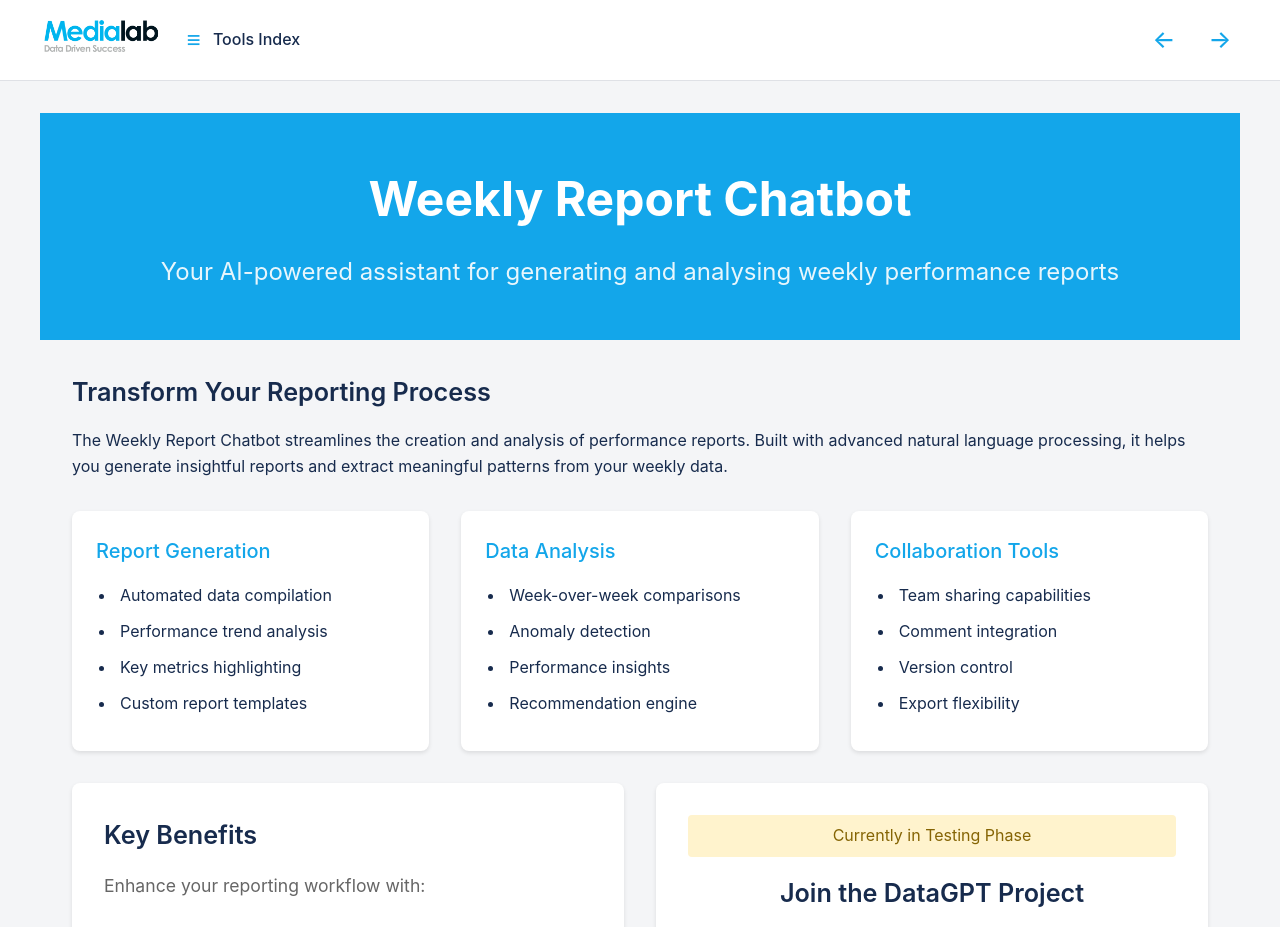
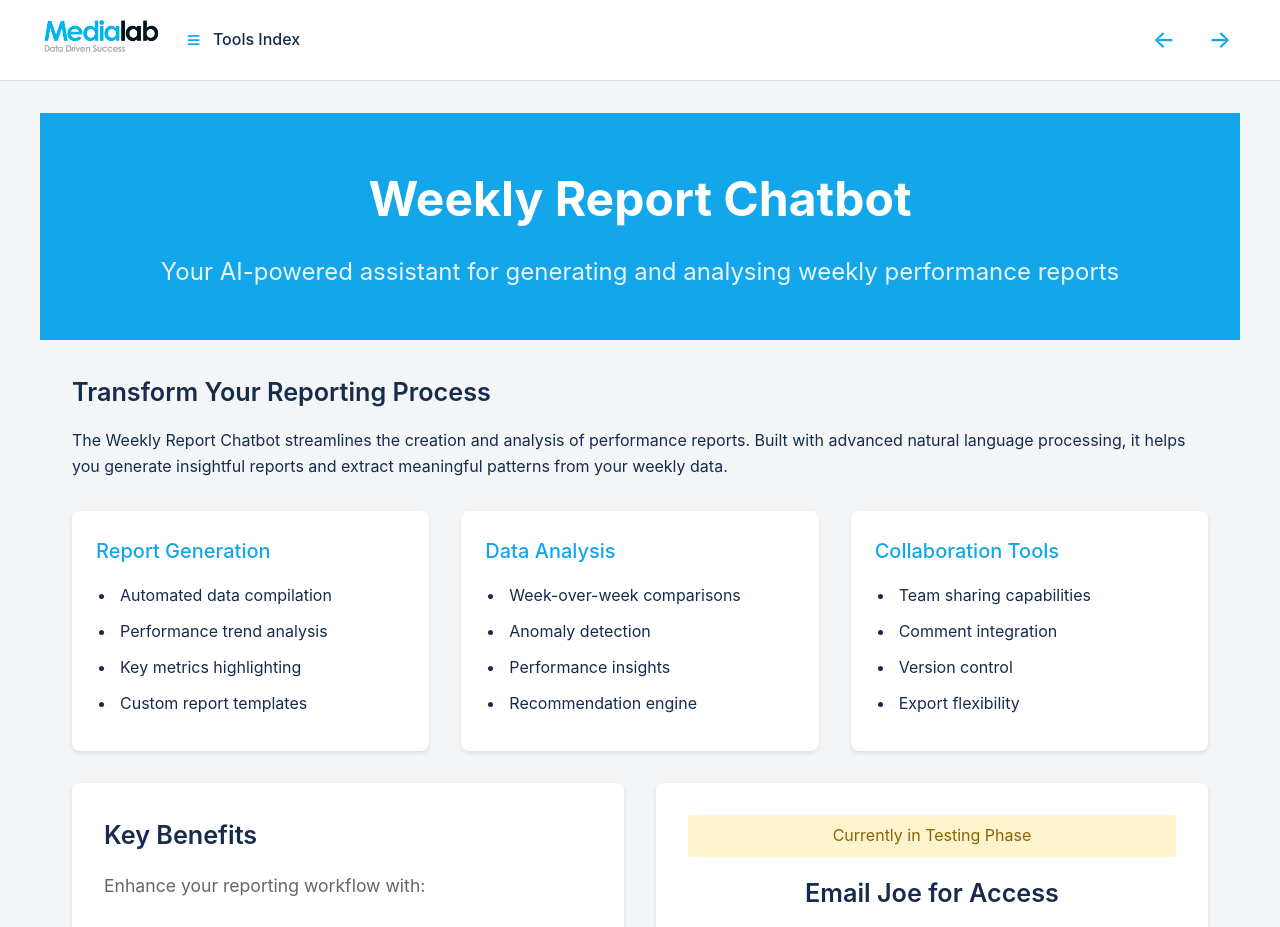
Before and after one commit to jasonlryan/mlbots-v2, a React (Vite) app: page /tools/weekly-report-chatbot in a window 1280 px wide. Shown: the top 927 px of the page. Built offline with nearby package versions, Linux system fonts and the light colour scheme; sample sign-in values are in the browser's storage.

Commit message:
Update WeeklyReportChatbot with more explicit mailto link and subject/body parameters

```diff
--- a/src/pages/tools/WeeklyReportChatbot.tsx
+++ b/src/pages/tools/WeeklyReportChatbot.tsx
@@ -1,5 +1,6 @@
 import { ToolPage } from "../../components/shared/ToolPage";
 
+// URGENT FIX: Force redeployment on Vercel - Updated March 12, 2024
 export function WeeklyReportChatbot() {
   return (
     <ToolPage
@@ -50,10 +51,11 @@ export function WeeklyReportChatbot() {
         ],
       }}
       cta={{
-        title: "Join the DataGPT Project",
-        description: "We're currently testing this tool across Medialab teams",
-        buttonText: "Request Access",
-        buttonLink: "mailto:joe.slade@medialabgroup.co.uk",
+        title: "Email Joe for Access",
+        description: "Click the button below to send an email request",
+        buttonText: "Send Email Request",
+        buttonLink:
+          "mailto:joe.slade@medialabgroup.co.uk?subject=Weekly%20Report%20Chatbot%20Access%20Request&body=Hi%20Joe%2C%0A%0AI'd%20like%20to%20request%20access%20to%20the%20Weekly%20Report%20Chatbot.%0A%0AThanks!",
         beta: true,
       }}
       supportTeam={[
```
